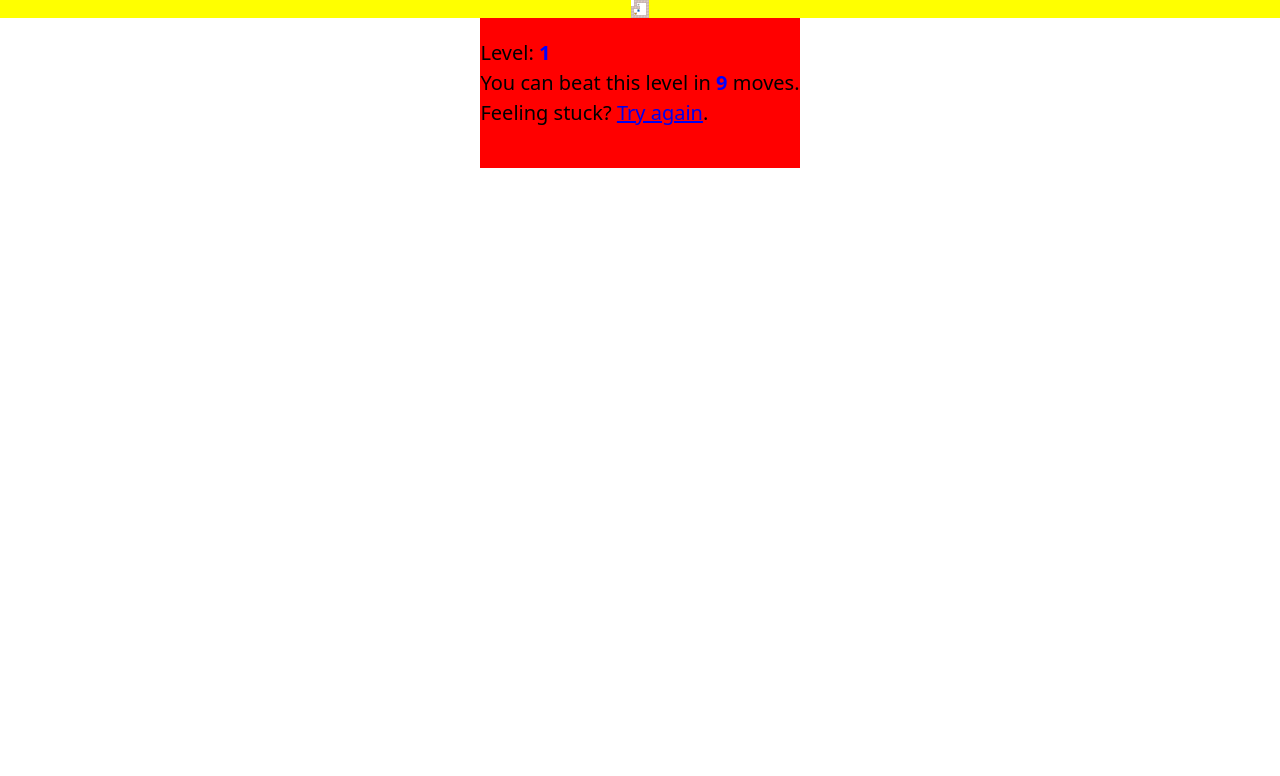
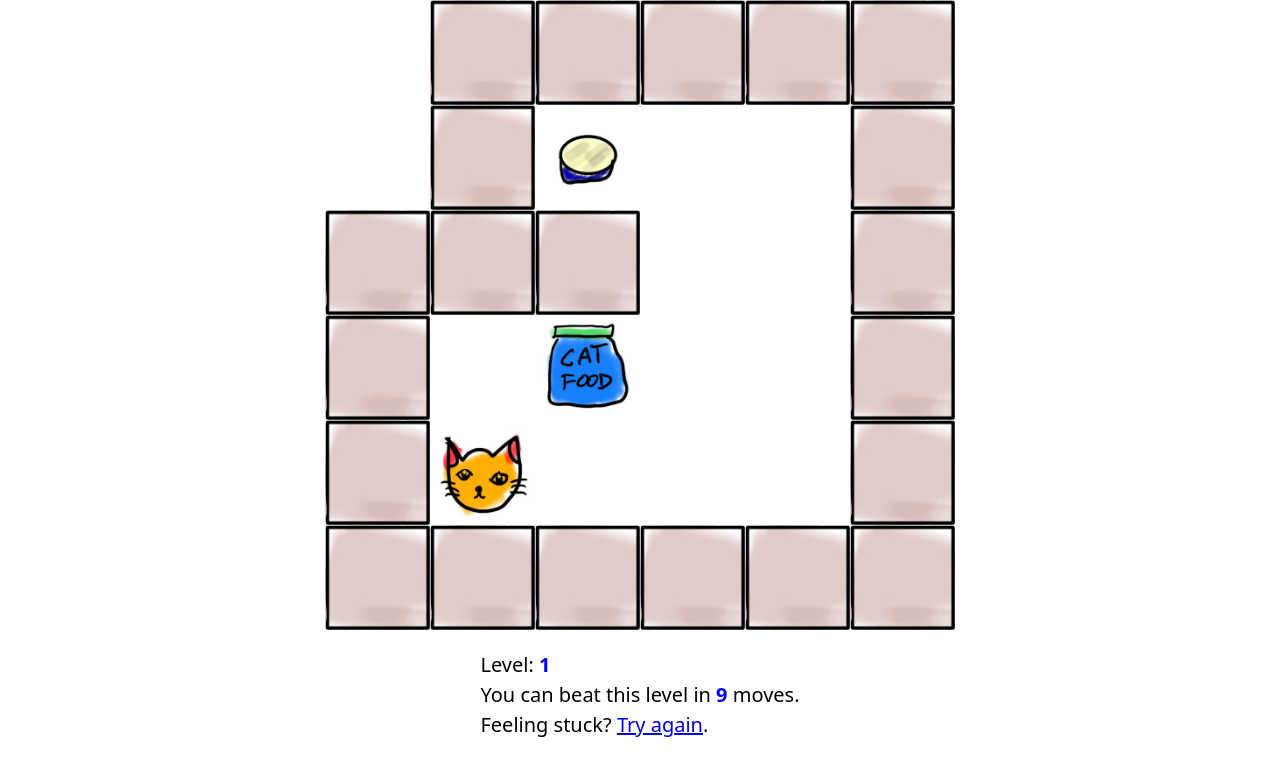
Before and after one commit to davepeck/cats-and-dogs-food, a React (Vite) app: page / in a window 1280 px wide. Shown: the top 776 px of the page. Built offline with nearby package versions, Linux system fonts and the light colour scheme.

Commit message:
Lock it down

```diff
--- a/src/app.tsx
+++ b/src/app.tsx
@@ -263,7 +263,6 @@ export const App: React.FC = () => {
   }
 
   return (
-    <div className="app">
     <Game
       levelNumber={levelIndex + 1}
       hints={forceHints || levelIndex < 10}
@@ -271,6 +270,5 @@ export const App: React.FC = () => {
       level={level}
       onLevelComplete={navigateToNextLevel}
     />
-    </div>
   );
 };
--- a/src/index.html
+++ b/src/index.html
@@ -10,12 +10,10 @@
 </head>
 
 <body>
-  <div class="container">
-    <div id="app"></div>
-    <noscript>
-      Sorry, but Cats &amp; Dogs Food requires javascript.
-    </noscript>
-  </div>
+  <div id="app"></div>
+  <noscript>
+    Sorry, but Cats &amp; Dogs Food requires javascript.
+  </noscript>
 </body>
 
 </html>
--- a/src/index.scss
+++ b/src/index.scss
@@ -8,9 +8,9 @@ p {
   margin: 0;
 }
 
-.app {
-  min-height: 100vh;
-  min-height: -webkit-fill-available;
+#app {
+  height: 100vh;
+  max-height: -webkit-fill-available;
 }
 
 .game {
@@ -19,14 +19,12 @@ p {
   flex-wrap: nowrap;
   justify-content: center;
   align-items: center;
-  min-height: 100vh;
-  min-height: fill-available;
-  min-height: -webkit-fill-available;
+  height: 100vh;
+  max-height: -webkit-fill-available;
 }
 
 .grid {
-  background: yellow;
-  flex: 1 0 auto;
+  flex: 1 1 auto;
   width: 100%;
   max-height: 100vh;
   display: flex;
@@ -74,8 +72,7 @@ p {
   line-height: 1.5em;
   flex: 0 0 auto;
   padding-top: 1em;
-  padding-bottom: 2em;
-  background: red;
+  padding-bottom: 3em;
 
   span {
     color: blue;
@@ -87,3 +84,10 @@ a:hover {
   background-color: #ddd;
   transition: background-color 0.2s ease-in-out;
 }
+
+
+@media only screen and (max-width: 480px) {
+  .stats {
+    font-size: 1em;
+  }
+}
```
Lines whose indentation alone changed are shown as unchanged.
